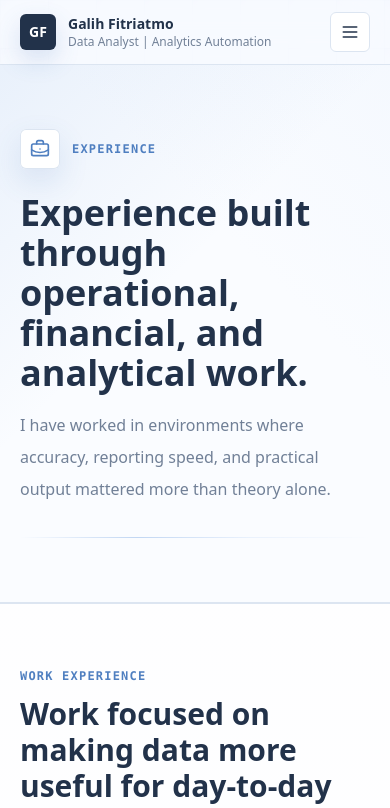
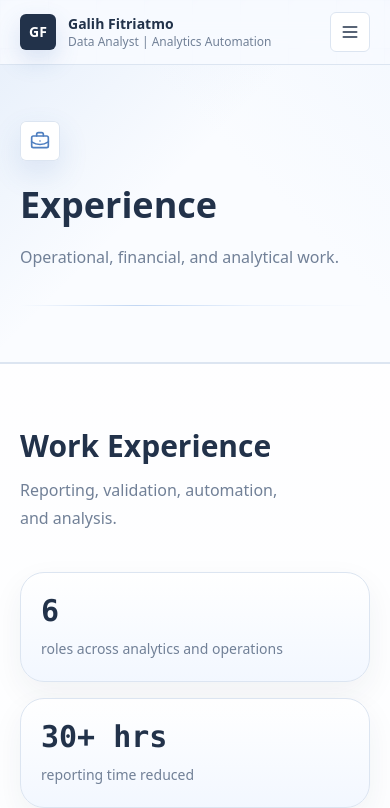
Before and after one commit to GalihFt/personal-web, a Next.js app: page /experience in a window 390 px wide. Shown: the top 808 px of the page. Built offline with nearby package versions, Linux system fonts and the light colour scheme.

Commit message:
feat: refine portfolio layout and content

```diff
--- a/app/about/page.tsx
+++ b/app/about/page.tsx
@@ -12,8 +12,8 @@ export default function AboutPage() {
       <PageHero
         icon={BadgeCheck}
         eyebrow="About"
-        title="A statistics graduate focused on usable analytics systems."
-        description="I enjoy building tools that make reporting clearer, workflows lighter, and business decisions easier to support."
+        title="Statistics graduate focused on usable analytics systems."
+        description=""
       />
 
       <section className="section-band bg-white">
@@ -32,7 +32,7 @@ export default function AboutPage() {
             <Reveal>
               <SectionHeading
                 eyebrow="Profile"
-                title="I like work that sits between business questions and technical execution."
+                title="Business questions, technical execution, and practical output."
                 description={profileSummary[0]}
               />
               <p className="mt-4 text-base leading-8 text-[var(--muted)]">{profileSummary[1]}</p>
@@ -55,8 +55,7 @@ export default function AboutPage() {
           <Reveal>
               <SectionHeading
                 eyebrow="Education"
-                title="The academic base behind the practical work."
-                description="Statistics gave me the foundation. Projects and internships pushed that into real business use."
+                title="Academic background and technical training."
               />
           </Reveal>
 
@@ -83,8 +82,7 @@ export default function AboutPage() {
           <Reveal>
               <SectionHeading
                 eyebrow="Skills"
-                title="Skills grouped by how I use them in real work."
-                description="The deeper proof sits in the project and experience sections."
+                title="Tools and methods I use across analytics work."
               />
           </Reveal>
           <div className="grid gap-5">
--- a/app/achievements/page.tsx
+++ b/app/achievements/page.tsx
@@ -25,8 +25,8 @@ export default function AchievementsPage() {
       <PageHero
         icon={Trophy}
         eyebrow="Achievements"
-        title="Honors and skill certifications, shown separately."
-        description="Awards stay under honors. Technical credentials stay under certifications."
+        title="Honors and skill certifications."
+        description=""
       />
 
       <section className="section-band section-surface">
@@ -35,7 +35,6 @@ export default function AchievementsPage() {
             <SectionHeading
               eyebrow="Honors"
               title="Awards, recognition, and competition results."
-              description="Pick one to preview the selected certificate."
             />
           </Reveal>
 
@@ -53,8 +52,7 @@ export default function AchievementsPage() {
           <Reveal>
             <SectionHeading
               eyebrow="Skill Certifications"
-              title="Technical certifications with selected preview."
-              description="Dev ID is placed first, then the rest can be opened and verified."
+              title="Technical credentials and course certificates."
             />
           </Reveal>
 
--- a/app/contact/page.tsx
+++ b/app/contact/page.tsx
@@ -11,8 +11,8 @@ export default function ContactPage() {
       <PageHero
         icon={ContactRound}
         eyebrow="Contact"
-        title="Direct contact, no extra steps."
-        description="If something here looks relevant, the fastest way to reach me is through the contact details below."
+        title="Direct links for email, profile, code, and CV."
+        description=""
       />
 
       <section className="section-band section-surface">
@@ -21,7 +21,6 @@ export default function ContactPage() {
             <SectionHeading
               eyebrow="Availability"
               title="Open for analytics roles, automation work, and collaboration."
-              description="Everything important is here: direct contact, professional profile, code portfolio, and current location."
             />
             <div className="mt-6 rounded-[24px] border border-[var(--line)] bg-[linear-gradient(180deg,rgba(237,244,255,0.72),rgba(255,255,255,0.9))] p-5">
               <p className="mono text-[11px] font-semibold uppercase tracking-widest text-[var(--accent-strong)]">Best Fit</p>
--- a/app/experience/page.tsx
+++ b/app/experience/page.tsx
@@ -107,8 +107,8 @@ export default function ExperiencePage() {
       <PageHero
         icon={BriefcaseBusiness}
         eyebrow="Experience"
-        title="Experience built through operational, financial, and analytical work."
-        description="I have worked in environments where accuracy, reporting speed, and practical output mattered more than theory alone."
+        title="Operational, financial, and analytical work."
+        description=""
       />
 
       <section className="section-band section-surface">
@@ -116,8 +116,7 @@ export default function ExperiencePage() {
           <Reveal>
             <SectionHeading
               eyebrow="Work Experience"
-              title="Work focused on making data more useful for day-to-day decisions."
-              description="The pattern across these roles is consistent: reduce manual effort, improve clarity, and make reporting more reliable."
+              title="Reporting, validation, automation, and analysis."
             />
           </Reveal>
 
@@ -132,8 +131,7 @@ export default function ExperiencePage() {
           <Reveal>
             <SectionHeading
               eyebrow="Organization"
-              title="Leadership experience beyond technical delivery."
-              description="These roles helped me build ownership, coordination, and communication alongside analytical work."
+              title="Leadership, coordination, and student organization work."
             />
           </Reveal>
 
--- a/app/projects/page.tsx
+++ b/app/projects/page.tsx
@@ -114,17 +114,16 @@ export default function ProjectsPage() {
       <PageHero
         icon={LayoutDashboard}
         eyebrow="Projects"
-        title="Projects built around business problems, not just models."
-        description="Most of these projects started with a practical issue: slow reporting, inefficient allocation, unclear patterns, or data that was hard to trust."
+        title="Analytics, automation, optimization, and machine learning work."
+        description=""
       />
 
       <section className="section-band section-surface">
         <div className="container-shell">
           <Reveal>
             <SectionHeading
-              eyebrow="Project Library"
-              title="A visual pass through analytics, automation, and machine learning work."
-              description="Projects that were previously featured are shown first, followed by the rest in the same flow."
+              eyebrow="Project List"
+              title="Selected projects, ordered by relevance."
             />
           </Reveal>
           <div className="mt-10">
--- a/components/sections/page-hero.tsx
+++ b/components/sections/page-hero.tsx
@@ -10,17 +10,17 @@ type PageHeroProps = {
 
 export function PageHero({ icon: Icon, eyebrow, title, description }: PageHeroProps) {
   return (
-    <section className="accent-wash border-b border-[var(--line)] py-16 md:py-20">
+    <section className="accent-wash border-b border-[var(--line)] py-14 md:py-16">
       <div className="container-shell">
         <Reveal className="max-w-4xl">
           <div className="flex items-center gap-3">
             <span className="flex h-10 w-10 items-center justify-center rounded-md bg-white text-[var(--accent-strong)] shadow-[inset_0_0_0_1px_var(--line),0_12px_30px_rgba(63,111,184,0.14)]">
               <Icon className="h-5 w-5" />
             </span>
-            <p className="mono text-xs font-semibold uppercase tracking-widest text-[var(--accent-strong)]">{eyebrow}</p>
           </div>
-          <h1 className="mt-6 max-w-3xl text-4xl font-extrabold tracking-normal text-[var(--heading)] md:text-6xl">{title}</h1>
-          <p className="mt-4 max-w-2xl text-pretty text-base leading-8 text-[var(--muted)] md:text-lg">{description}</p>
+          <h1 className="mt-6 max-w-3xl text-4xl font-extrabold tracking-normal text-[var(--heading)] md:text-6xl">{eyebrow}</h1>
+          <p className="mt-4 max-w-2xl text-pretty text-base leading-8 text-[var(--muted)] md:text-lg">{title}</p>
+          {description ? <p className="mt-2 max-w-2xl text-sm leading-7 text-[var(--muted)]">{description}</p> : null}
           <div className="mt-8 max-w-xl">
             <div className="accent-divider" />
           </div>
--- a/components/ui/section-heading.tsx
+++ b/components/ui/section-heading.tsx
@@ -11,9 +11,9 @@ type SectionHeadingProps = {
 export function SectionHeading({ eyebrow, title, description, align = "left", className }: SectionHeadingProps) {
   return (
     <div className={cn(align === "center" ? "mx-auto max-w-3xl text-center" : "max-w-3xl", className)}>
-      <p className="mono text-xs font-semibold uppercase tracking-widest text-[var(--accent-strong)]">{eyebrow}</p>
-      <h2 className="mt-3 text-3xl font-extrabold tracking-normal text-[var(--heading)] md:text-[2.75rem]">{title}</h2>
-      {description ? <p className="mt-3 max-w-2xl text-pretty text-base leading-7 text-[var(--muted)]">{description}</p> : null}
+      <h2 className="text-3xl font-extrabold tracking-normal text-[var(--heading)] md:text-[2.75rem]">{eyebrow}</h2>
+      <p className="mt-3 max-w-2xl text-pretty text-base leading-7 text-[var(--muted)]">{title}</p>
+      {description ? <p className="mt-2 max-w-2xl text-sm leading-7 text-[var(--muted)]">{description}</p> : null}
     </div>
   );
 }
--- a/lib/portfolio-data.ts
+++ b/lib/portfolio-data.ts
@@ -15,7 +15,7 @@ import {
   Landmark,
   Linkedin,
   Mail,
-  MapPin,
+  MessageCircle,
   Network,
   PackageCheck,
   Route,
@@ -488,7 +488,7 @@ export const contactItems = [
   { label: "Email", value: siteConfig.email, href: `mailto:${siteConfig.email}`, icon: Mail },
   { label: "LinkedIn", value: "linkedin.com/in/galih-fitriatmo", href: siteConfig.linkedin, icon: Linkedin },
   { label: "GitHub", value: "github.com/GalihFt", href: siteConfig.github, icon: Github },
-  { label: "Location", value: siteConfig.location, href: "#", icon: MapPin },
+  { label: "WhatsApp", value: "+62 812 5762 3853", href: "https://wa.me/6281257623853", icon: MessageCircle },
 ];
 
 export const focusAreas = [
```
Also changed, not shown: app/page.tsx (+4 -10 lines).
